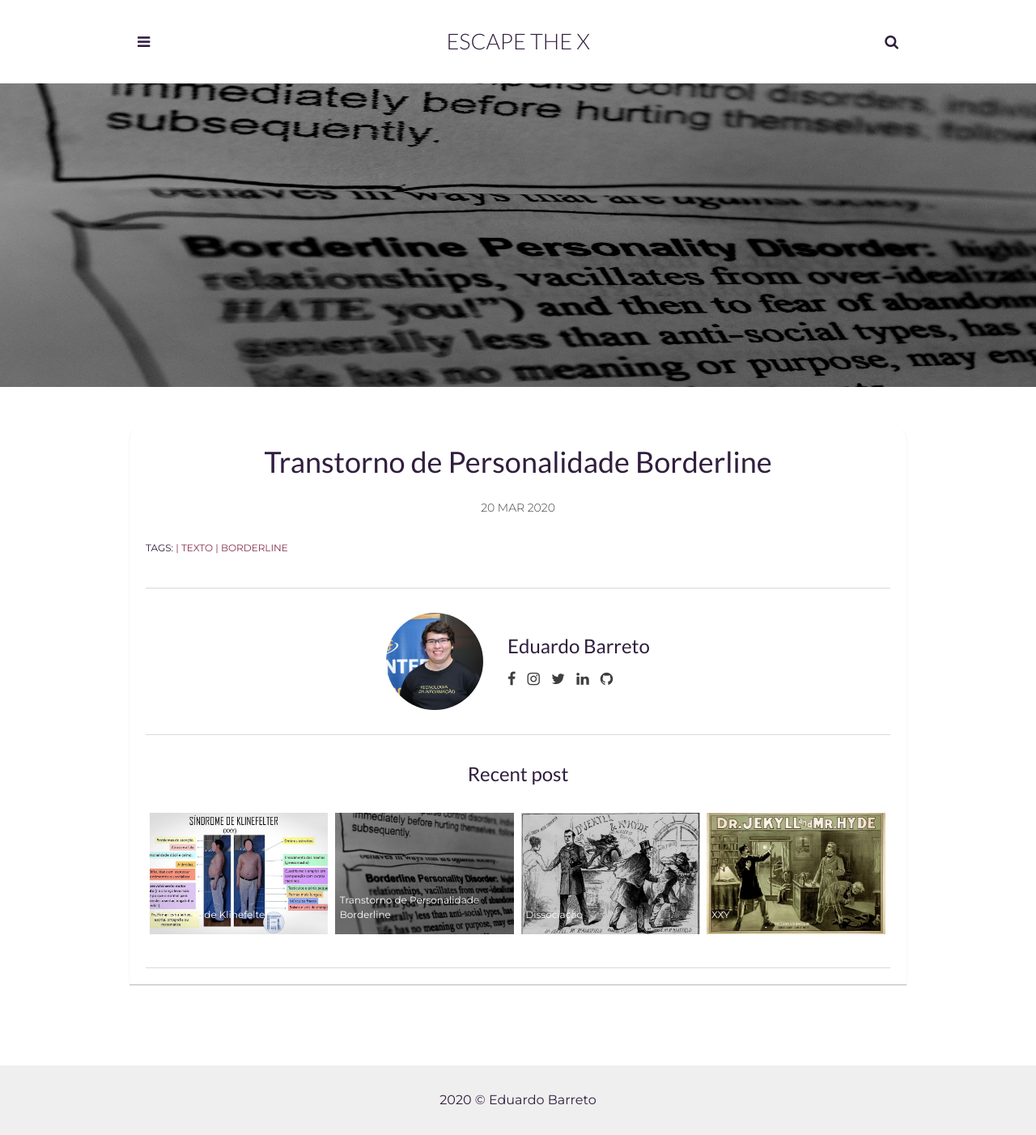
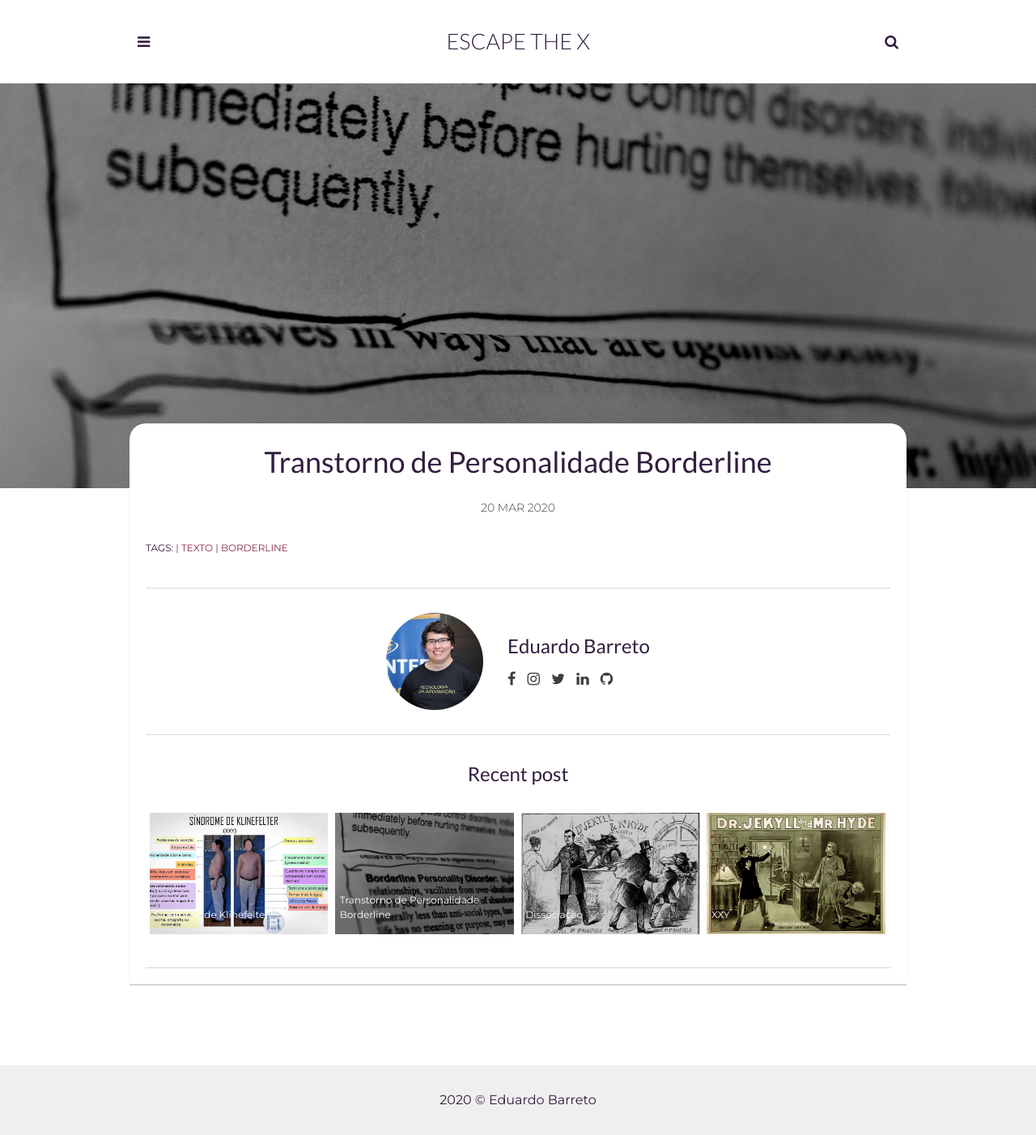
Before and after one commit to EscapeTheX/escapethex.github.io, a Jekyll site: the page built from _posts/2019-03-20-Borderline.markdown, in a window 1280 px wide. Shown: the whole page at 81% size. Built offline with Jekyll 4.4.1, drawn with Linux system fonts in a browser that asks for light colours.

Commit message:
Update post.html

```diff
--- a/_layouts/post.html
+++ b/_layouts/post.html
@@ -5,7 +5,7 @@
   {% include header.html %}
   <article class="article-page">
     <div class="page-image">
-      <div class="cover-image" style="background: url({{"/assets/img/" | prepend: site.baseurl | append : page.img}}) center top no-repeat; background-size: 100% 75%;"></div>
+      <div class="cover-image" style="background: url({{"/assets/img/" | prepend: site.baseurl | append : page.img}}) center top no-repeat; background-size: 100%;"></div>
     </div>
     <div class="wrapper">
       <div class="page-content">
```
